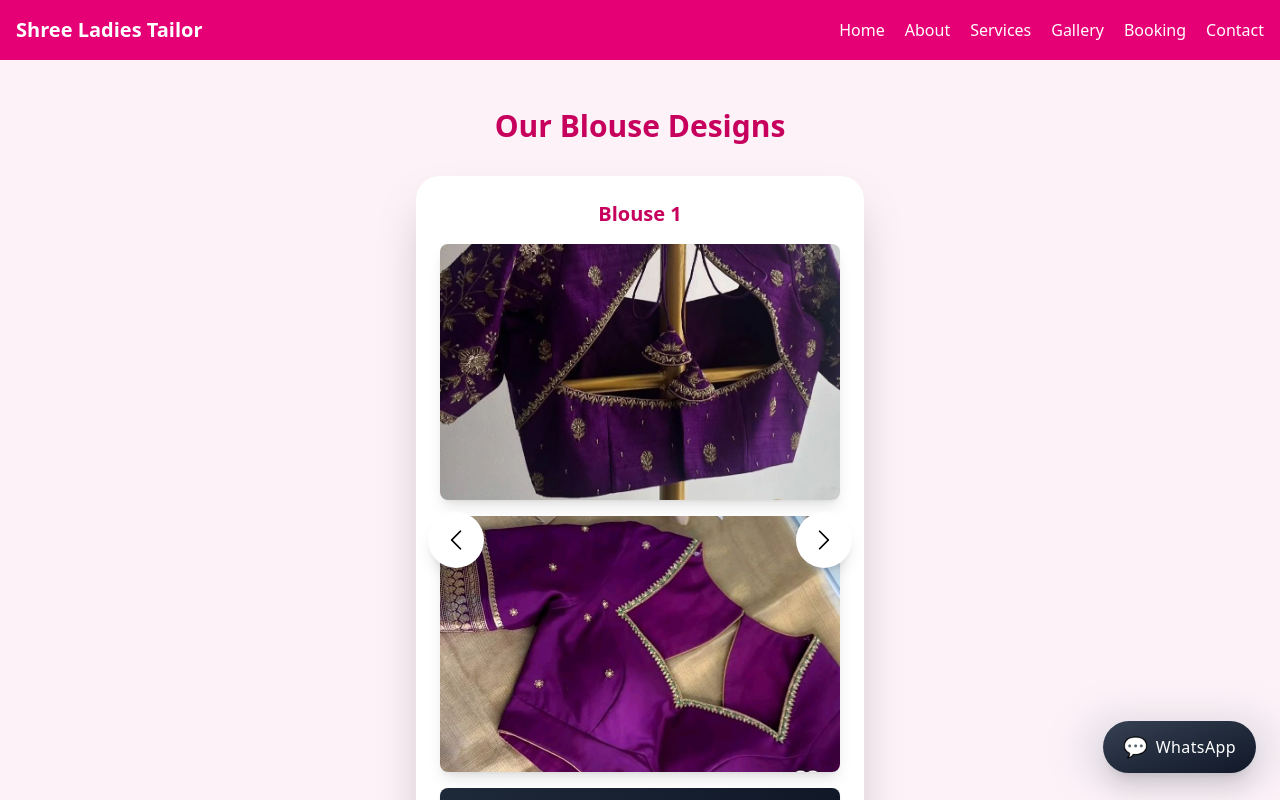
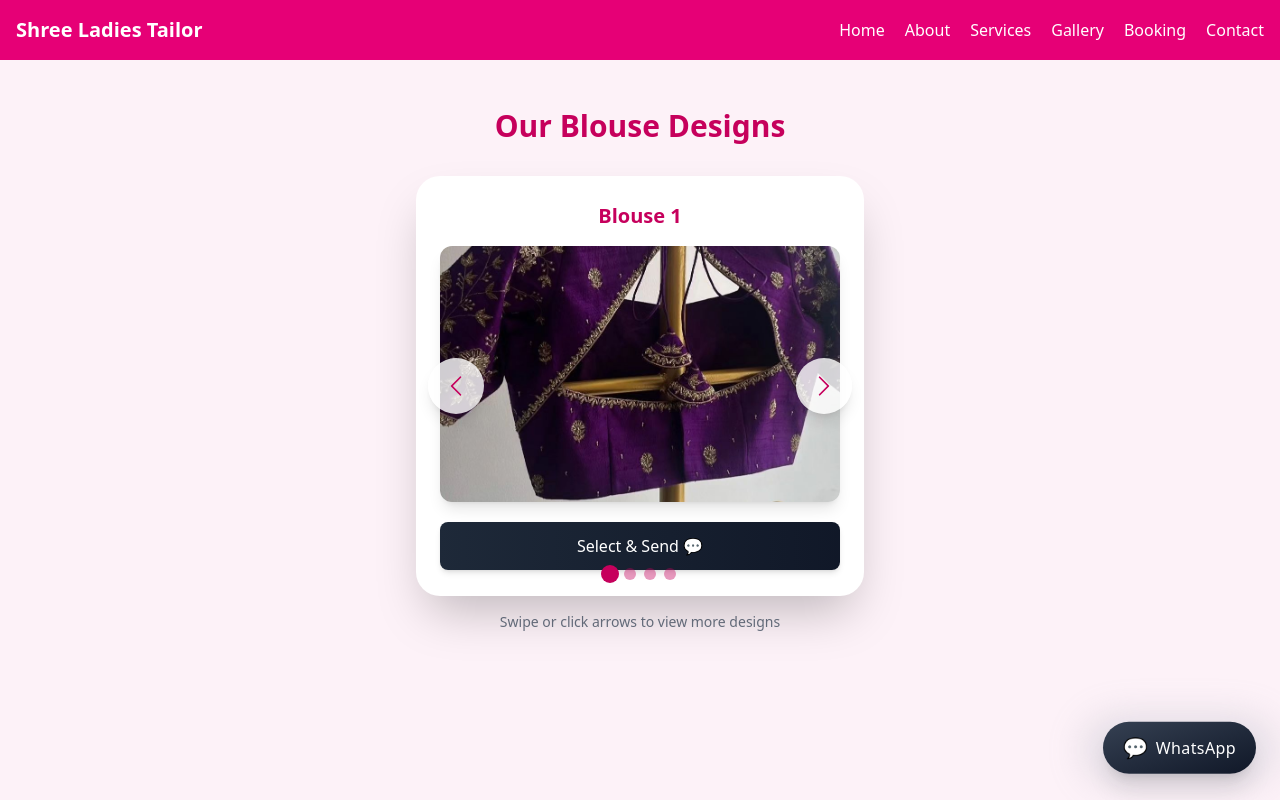
Before and after one commit to Abhi-kadam7/Mom-Website, a React (Vite) app: page /gallery in a window 1280 px wide. Shown: the top 800 px of the page. Built offline with nearby package versions, Linux system fonts and the light colour scheme.

Commit message:
Feature added / bug fixed

```diff
--- a/src/data/gallery.js
+++ b/src/data/gallery.js
@@ -4,13 +4,21 @@ export const gallery = [
   {
     id: 1,
     name: "Blouse 1",
-    front: "/gallery/blouse1.jpg",
-    back: "/gallery/blouse1_2.jpg",
+    image: "/gallery/blouse1.jpg",
   },
-   {
+  {
     id: 2,
     name: "Blouse 2",
-    front: "/gallery/blouse2.jpg",
-    back: "/gallery/blouse2_1.jpg",
+    image: "/gallery/blouse2.jpg",
+  },
+  {
+    id: 3,
+    name: "Blouse 3",
+    image: "/gallery/blouse3.jpg",
+  },
+  {
+    id: 4,
+    name: "Blouse 4",
+    image: "/gallery/blouse4.jpg",
   },
 ]
--- a/src/pages/Gallery.jsx
+++ b/src/pages/Gallery.jsx
@@ -6,41 +6,50 @@ import { ChevronLeftIcon, ChevronRightIcon } from "@heroicons/react/24/solid"
 const swipeConfidenceThreshold = 10000
 const swipePower = (offset, velocity) => Math.abs(offset) * velocity
 
-const Gallery = () => {
-  const [[page, direction], setPage] = useState([0, 0])
-  const imageIndex = ((page % gallery.length) + gallery.length) % gallery.length
-  const currentDesign = gallery[imageIndex]
-
-  const paginate = (newDirection) => setPage([page + newDirection, newDirection])
-
-  const handleSend = (design) => {
-    const message = `
-🧵 *Ladies Tailoring Design Selection* 🧵
-
-I like this design: ${design.name}
-Front: ${window.location.origin + design.front}
-Back: ${window.location.origin + design.back}
-    `
-    const whatsappUrl = `https://wa.me/919834720328?text=${encodeURIComponent(message)}`
-    window.open(whatsappUrl, "_blank")
-  }
-
 const variants = {
   enter: (direction) => ({
     x: direction > 0 ? 300 : -300,
     opacity: 0,
-      scale: 0.8,
   }),
   center: {
     x: 0,
     opacity: 1,
-      scale: 1,
   },
   exit: (direction) => ({
     x: direction < 0 ? 300 : -300,
     opacity: 0,
-      scale: 0.8,
   }),
+}
+
+const Gallery = () => {
+  const [[page, direction], setPage] = useState([0, 0])
+
+  const imageIndex =
+    ((page % gallery.length) + gallery.length) % gallery.length
+
+  const currentDesign = gallery[imageIndex]
+
+  const paginate = (newDirection) => {
+    setPage([page + newDirection, newDirection])
+  }
+
+  // ✅ WhatsApp image preview (NO BACKEND)
+  const handleSend = (design) => {
+    const imageUrl = window.location.origin + design.image
+
+    const message = `🧵 Ladies Tailoring Design Selection
+
+✨ Design Name: ${design.name}
+
+📸 Design Image:
+${imageUrl}
+
+Please stitch this design for me.`
+
+    window.open(
+      `https://wa.me/917767884217?text=${encodeURIComponent(message)}`,
+      "_blank"
+    )
   }
 
   return (
@@ -49,28 +58,30 @@ Back: ${window.location.origin + design.back}
         Our Blouse Designs
       </h2>
 
-      <div className="relative w-full max-w-md bg-white rounded-3xl shadow-2xl overflow-hidden">
-        {/* Left Arrow */}
+      {/* MAIN CARD */}
+      <div className="relative w-full max-w-md h-[420px] bg-white rounded-3xl shadow-2xl overflow-hidden">
+
+        {/* LEFT ARROW */}
         <motion.button
           onClick={() => paginate(-1)}
-          whileHover={{ scale: 1.2, backgroundColor: "#ec4899", color: "#fff" }}
+          whileHover={{ scale: 1.15 }}
           whileTap={{ scale: 0.95 }}
-          className="absolute left-3 top-1/2 transform -translate-y-1/2 z-20 w-14 h-14 flex items-center justify-center rounded-full bg-white bg-opacity-70 shadow-lg cursor-pointer"
+          className="absolute left-3 top-1/2 -translate-y-1/2 z-20 w-14 h-14 flex items-center justify-center rounded-full bg-white/80 shadow-lg"
         >
-          <ChevronLeftIcon className="w-7 h-7" />
+          <ChevronLeftIcon className="w-7 h-7 text-pink-700" />
         </motion.button>
 
-        {/* Right Arrow */}
+        {/* RIGHT ARROW */}
         <motion.button
           onClick={() => paginate(1)}
-          whileHover={{ scale: 1.2, backgroundColor: "#ec4899", color: "#fff" }}
+          whileHover={{ scale: 1.15 }}
           whileTap={{ scale: 0.95 }}
-          className="absolute right-3 top-1/2 transform -translate-y-1/2 z-20 w-14 h-14 flex items-center justify-center rounded-full bg-white bg-opacity-70 shadow-lg cursor-pointer"
+          className="absolute right-3 top-1/2 -translate-y-1/2 z-20 w-14 h-14 flex items-center justify-center rounded-full bg-white/80 shadow-lg"
         >
-          <ChevronRightIcon className="w-7 h-7" />
+          <ChevronRightIcon className="w-7 h-7 text-pink-700" />
         </motion.button>
 
-        {/* Swipeable Carousel */}
+        {/* SLIDER */}
         <AnimatePresence initial={false} custom={direction}>
           <motion.div
             key={page}
@@ -81,56 +92,52 @@ Back: ${window.location.origin + design.back}
             exit="exit"
             transition={{
               x: { type: "spring", stiffness: 300, damping: 30 },
-              opacity: { duration: 0.3 },
-              scale: { type: "spring", stiffness: 300, damping: 30 },
+              opacity: { duration: 0.2 },
             }}
             drag="x"
             dragConstraints={{ left: 0, right: 0 }}
-            dragElastic={0.3}
+            dragElastic={0.25}
             onDragEnd={(e, { offset, velocity }) => {
               const swipe = swipePower(offset.x, velocity.x)
               if (swipe < -swipeConfidenceThreshold) paginate(1)
               else if (swipe > swipeConfidenceThreshold) paginate(-1)
             }}
-            className="flex flex-col items-center p-6 cursor-grab select-none"
+            className="absolute inset-0 flex flex-col items-center justify-center p-6 cursor-grab select-none"
           >
-            <h3 className="text-xl font-semibold text-pink-700 mb-4">{currentDesign.name}</h3>
+            <h3 className="text-xl font-semibold text-pink-700 mb-4">
+              {currentDesign.name}
+            </h3>
 
-            <motion.div className="grid grid-cols-1 gap-4 w-full">
+            {/* IMAGE */}
             <motion.img
-                src={currentDesign.front}
-                alt={`${currentDesign.name} Front`}
-                className="w-full h-64 object-cover rounded-lg shadow-lg"
-                whileHover={{ scale: 1.03 }}
-                transition={{ type: "spring", stiffness: 300 }}
+              src={currentDesign.image}
+              alt={currentDesign.name}
+              draggable={false}
+              className="w-full h-64 object-cover rounded-xl shadow-lg pointer-events-none"
             />
-              <motion.img
-                src={currentDesign.back}
-                alt={`${currentDesign.name} Back`}
-                className="w-full h-64 object-cover rounded-lg shadow-lg"
-                whileHover={{ scale: 1.03 }}
-                transition={{ type: "spring", stiffness: 300 }}
-              />
-            </motion.div>
 
+            {/* SEND BUTTON */}
             <motion.button
               onClick={() => handleSend(currentDesign)}
               whileHover={{ scale: 1.05 }}
               whileTap={{ scale: 0.95 }}
-              className="mt-4 w-full bg-gradient-to-r from-gray-800 to-gray-900 text-white py-3 rounded-lg font-medium shadow-md transition-all"
+              className="mt-5 w-full bg-gradient-to-r from-gray-800 to-gray-900 text-white py-3 rounded-lg font-medium shadow-md"
             >
               Select & Send 💬
             </motion.button>
           </motion.div>
         </AnimatePresence>
 
-        {/* Indicators */}
-        <div className="flex gap-2 justify-center mt-6 mb-2">
+        {/* DOTS */}
+        <div className="absolute bottom-4 left-1/2 -translate-x-1/2 flex gap-2">
           {gallery.map((_, idx) => (
             <motion.span
               key={idx}
-              animate={{ scale: idx === imageIndex ? 1.5 : 1, opacity: idx === imageIndex ? 1 : 0.5 }}
-              className={`w-3 h-3 rounded-full bg-pink-700`}
+              animate={{
+                scale: idx === imageIndex ? 1.5 : 1,
+                opacity: idx === imageIndex ? 1 : 0.4,
+              }}
+              className="w-3 h-3 rounded-full bg-pink-700"
             />
           ))}
         </div>
```
Also changed, not shown: public/gallery/blouse3.jpg (renamed from public/gallery/blouse2_1.jpg), public/gallery/blouse4.jpg (renamed from public/gallery/blouse1_2.jpg). Lines whose indentation alone changed are shown as unchanged.
